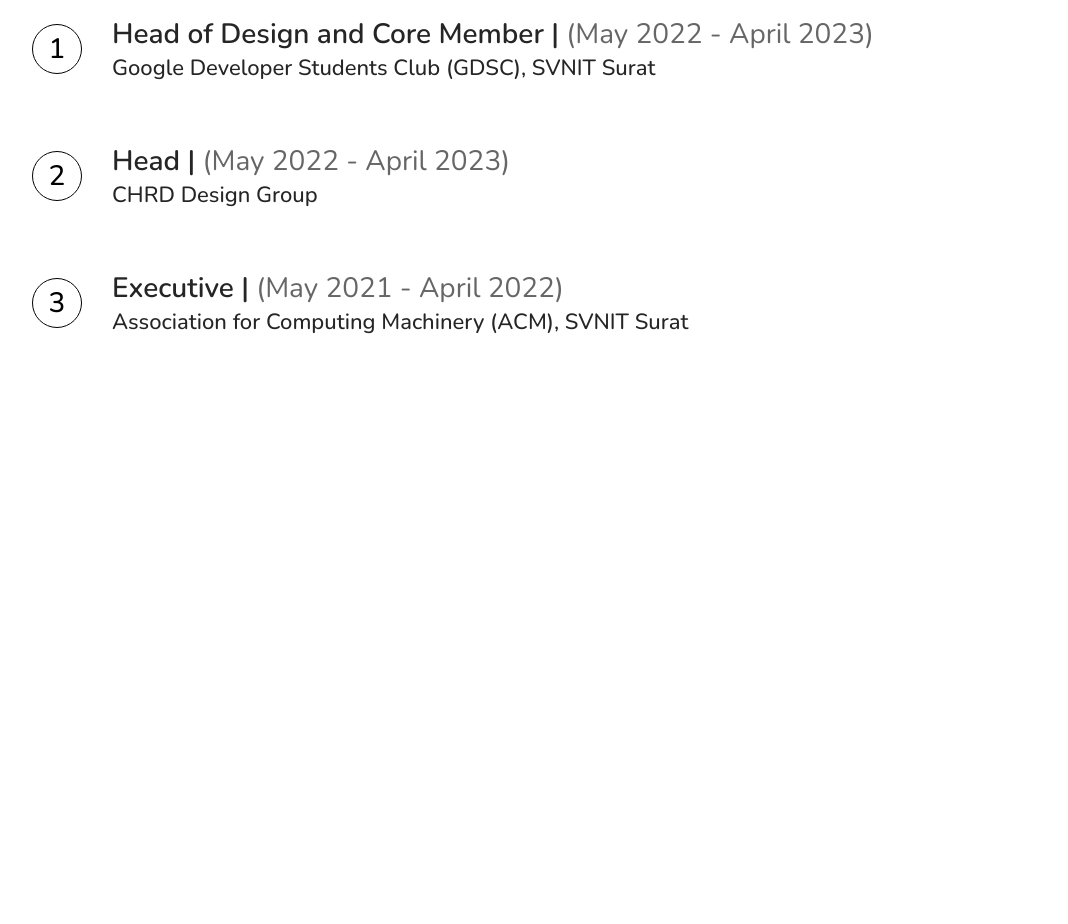
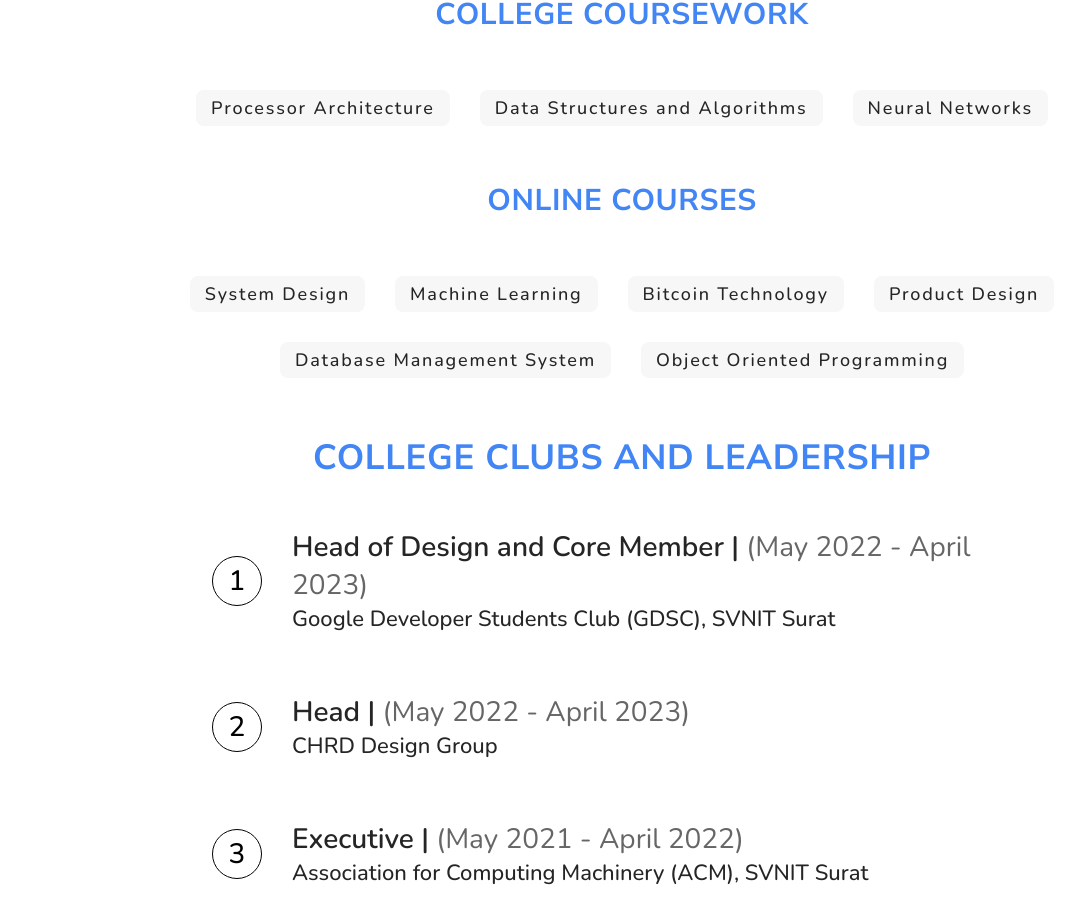
Before and after one commit to zealshah29/zeal-portfolio-v2, a React (Vite) app: page /work in a window 1280 px wide. Shown: the part 5740-6664 px from the top of the page, without its empty margins (18-1086 px from the left). Before the commit the page ends 6197 px from the top, so only its background shows below. Built offline with nearby package versions, Linux system fonts and the light colour scheme.

Commit message:
Pushed from Locofy Builder

```diff
--- a/src/components/Clubs.tsx
+++ b/src/components/Clubs.tsx
@@ -1,4 +1,4 @@
-import { FunctionComponent } from "react";
+import { FunctionComponent, useCallback } from "react";
 
 export type ClubsType = {
   className?: string;
@@ -15,22 +15,92 @@
   may2022April2023,
   googleDeveloperStudentsCl,
 }) => {
+  const onFrameContainerClick = useCallback(() => {
+    window.open(
+      "https://youtube.com/playlist?list=PLCRMIe5FDPsd0gVs500xeOewfySTsmEjf&si=BUynwY901MiITsXL"
+    );
+  }, []);
+
+  const onFrameContainerClick1 = useCallback(() => {
+    window.open(
+      "https://developers.google.com/machine-learning/crash-course/ml-intro"
+    );
+  }, []);
+
+  const onFrameContainerClick2 = useCallback(() => {
+    window.open(
+      "https://youtube.com/playlist?list=PLdW8AKJtqW7u7JKzkiXsDxNFlOrmjGwDJ&si=HKCiFU8FGsC3mnfZ"
+    );
+  }, []);
+
+  const onFrameContainerClick3 = useCallback(() => {
+    window.open(
+      "https://youtube.com/playlist?list=PLAwxTw4SYaPlTr1MmjkAZXVv8Su2CfY7D&si=MpbJuzj3PbVBX20T"
+    );
+  }, []);
+
+  const onFrameContainerClick4 = useCallback(() => {
+    window.open(
+      "https://youtube.com/playlist?list=PLxCzCOWd7aiFAN6I8CuViBuCdJgiOkT2Y&si=8dZA9geeHPV1m-RB"
+    );
+  }, []);
+
+  const onFrameContainerClick5 = useCallback(() => {
+    window.open(
+      "https://drive.google.com/file/d/1iLm81RWiM21qfMiwjgnJmWdgYaCld4uM/view?usp=sharing"
+    );
+  }, []);
+
   return (
     <div
-      className={`self-stretch flex flex-row items-center justify-start py-0 px-2.5 gap-[30px] text-center text-9xl text-black font-nunito ${className}`}
+      className={`self-stretch flex flex-row flex-wrap items-center justify-center py-[30px] px-[50px] gap-[30px] text-center text-lg text-gray-100 font-nunito ${className}`}
     >
-      <div className="w-[50px] rounded-6xl bg-gainsboro-200 box-border h-[50px] flex flex-col items-center justify-center border-[1px] border-solid border-black lg:w-[45px] lg:h-[45px] md:w-10 md:h-10 sm:w-[30px] sm:h-[30px]">
-        <div className="self-stretch relative font-medium flex items-center justify-center h-[40.4px] shrink-0 lg:text-6xl md:text-3xl sm:text-lgi">
-          {prop}
+      <div
+        className="rounded-lg bg-whitesmoke flex flex-row items-center justify-center py-1.5 px-[15px] cursor-pointer lg:pl-[15px] lg:box-border md:py-[5px] md:px-2.5 md:box-border sm:py-1 sm:px-2 sm:box-border"
+        onClick={onFrameContainerClick}
+      >
+        <div className="relative tracking-[0.1em] font-medium lg:text-base md:text-base sm:text-xs MoTab:text-lg">
+          System Design
         </div>
       </div>
-      <div className="flex-1 flex flex-col items-start justify-center text-left text-gray-100">
-        <div className="self-stretch relative lg:text-6xl md:text-3xl sm:text-lgi">
-          <span className="font-semibold">{headOfDesignAndCoreMember}</span>
-          <span className="text-gray-300">{may2022April2023}</span>
+      <div
+        className="rounded-lg bg-whitesmoke flex flex-row items-center justify-center py-1.5 px-[15px] cursor-pointer lg:pl-[15px] lg:box-border md:py-[5px] md:px-2.5 md:box-border sm:py-1 sm:px-2 sm:box-border"
+        onClick={onFrameContainerClick1}
+      >
+        <div className="relative tracking-[0.1em] font-medium lg:text-base md:text-base sm:text-xs MoTab:text-lg">
+          Machine Learning
         </div>
-        <div className="self-stretch relative text-3xl font-medium lg:text-2xl md:text-lg sm:text-mini">
-          {googleDeveloperStudentsCl}
+      </div>
+      <div
+        className="rounded-lg bg-whitesmoke flex flex-row items-center justify-center py-1.5 px-[15px] cursor-pointer lg:pl-[15px] lg:box-border md:py-[5px] md:px-2.5 md:box-border sm:py-1 sm:px-2 sm:box-border"
+        onClick={onFrameContainerClick2}
+      >
+        <div className="relative tracking-[0.1em] font-medium lg:text-base md:text-base sm:text-xs MoTab:text-lg">
+          Bitcoin Technology
+        </div>
+      </div>
+      <div
+        className="rounded-lg bg-whitesmoke flex flex-row items-center justify-center py-1.5 px-[15px] cursor-pointer lg:pl-[15px] lg:box-border md:py-[5px] md:px-2.5 md:box-border sm:py-1 sm:px-2 sm:box-border"
+        onClick={onFrameContainerClick3}
+      >
+        <div className="relative tracking-[0.1em] font-medium lg:text-base md:text-base sm:text-xs MoTab:text-lg">
+          Product Design
+        </div>
+      </div>
+      <div
+        className="rounded-lg bg-whitesmoke flex flex-row items-center justify-center py-1.5 px-[15px] cursor-pointer lg:pl-[15px] lg:box-border md:py-[5px] md:px-2.5 md:box-border sm:py-1 sm:px-2 sm:box-border"
+        onClick={onFrameContainerClick4}
+      >
+        <div className="relative tracking-[0.1em] font-medium lg:text-base md:text-base sm:text-xs MoTab:text-lg">
+          Database Management System
+        </div>
+      </div>
+      <div
+        className="rounded-lg bg-whitesmoke flex flex-row items-center justify-center py-1.5 px-[15px] cursor-pointer lg:pl-[15px] lg:box-border md:py-[5px] md:px-2.5 md:box-border sm:py-1 sm:px-2 sm:box-border"
+        onClick={onFrameContainerClick5}
+      >
+        <div className="relative tracking-[0.1em] font-medium lg:text-base md:text-base sm:text-xs MoTab:text-lg">
+          Object Oriented Programming
         </div>
       </div>
     </div>
--- a/src/pages/Work.tsx
+++ b/src/pages/Work.tsx
@@ -461,27 +461,84 @@
             </div>
           </div>
           <b className="self-stretch relative tracking-[0.02em] leading-[50px] lg:text-11xl md:text-6xl sm:text-xl sm:leading-[25px]">
+            RELEVANT COURSEWORK
+          </b>
+          <b className="self-stretch relative text-11xl tracking-[0.02em] leading-[40px] lg:text-6xl md:text-xl sm:text-mid sm:leading-[25px]">
+            COLLEGE COURSEWORK
+          </b>
+          <div className="self-stretch flex flex-row flex-wrap items-center justify-center py-[30px] px-[50px] gap-[30px] text-lg text-gray-100 font-nunito">
+            <div className="rounded-lg bg-whitesmoke flex flex-row items-center justify-center py-1.5 px-[15px] lg:pl-[15px] lg:box-border md:py-[5px] md:px-2.5 md:box-border sm:py-1 sm:px-2 sm:box-border">
+              <div className="relative tracking-[0.1em] font-medium lg:text-base md:text-base sm:text-xs MoTab:text-lg">
+                Processor Architecture
+              </div>
+            </div>
+            <div className="rounded-lg bg-whitesmoke flex flex-row items-center justify-center py-1.5 px-[15px] lg:pl-[15px] lg:box-border md:py-[5px] md:px-2.5 md:box-border sm:py-1 sm:px-2 sm:box-border">
+              <div className="relative tracking-[0.1em] font-medium lg:text-base md:text-base sm:text-xs MoTab:text-lg">
+                Data Structures and Algorithms
+              </div>
+            </div>
+            <div className="rounded-lg bg-whitesmoke flex flex-row items-center justify-center py-1.5 px-[15px] lg:pl-[15px] lg:box-border md:py-[5px] md:px-2.5 md:box-border sm:py-1 sm:px-2 sm:box-border">
+              <div className="relative tracking-[0.1em] font-medium lg:text-base md:text-base sm:text-xs MoTab:text-lg">
+                Neural Networks
+              </div>
+            </div>
+          </div>
+          <b className="self-stretch relative text-11xl tracking-[0.02em] leading-[40px] lg:text-6xl md:text-xl sm:text-mid sm:leading-[25px]">
+            ONLINE COURSES
+          </b>
+          <Clubs />
+          <b className="self-stretch relative tracking-[0.02em] leading-[50px] lg:text-11xl md:text-6xl sm:text-xl sm:leading-[25px]">
             COLLEGE CLUBS AND LEADERSHIP
           </b>
-          <div className="self-stretch flex flex-col items-start justify-center p-5 gap-[59px] sm:gap-[30px] sm:pt-0 sm:pb-0 sm:box-border">
-            <Clubs
-              prop="1"
-              headOfDesignAndCoreMember="Head of Design and Core Member | "
-              may2022April2023="(May 2022 - April 2023)"
-              googleDeveloperStudentsCl="Google Developer Students Club (GDSC), SVNIT Surat"
-            />
-            <Clubs
-              prop="2"
-              headOfDesignAndCoreMember="Head | "
-              may2022April2023="(May 2022 - April 2023)"
-              googleDeveloperStudentsCl="CHRD Design Group"
-            />
-            <Clubs
-              prop="3"
-              headOfDesignAndCoreMember="Executive | "
-              may2022April2023="(May 2021 - April 2022)"
-              googleDeveloperStudentsCl="Association for Computing Machinery (ACM), SVNIT Surat"
-            />
+          <div className="self-stretch flex flex-col items-center justify-center py-5 px-[200px] gap-[59px] text-9xl text-black font-nunito md:pl-[100px] md:pr-[100px] md:box-border sm:gap-[30px] sm:py-0 sm:px-[50px] sm:box-border MoTab:pl-5 MoTab:pr-5 MoTab:box-border">
+            <div className="self-stretch flex flex-row items-center justify-start py-0 px-2.5 gap-[30px]">
+              <div className="w-[50px] rounded-6xl bg-gainsboro-200 box-border h-[50px] flex flex-col items-center justify-center border-[1px] border-solid border-black lg:w-[45px] lg:h-[45px] md:w-10 md:h-10 sm:w-[30px] sm:h-[30px]">
+                <div className="self-stretch relative font-medium flex items-center justify-center h-[40.4px] shrink-0 lg:text-6xl md:text-3xl sm:text-lgi">
+                  1
+                </div>
+              </div>
+              <div className="flex-1 flex flex-col items-start justify-center text-left text-gray-100">
+                <div className="self-stretch relative lg:text-6xl md:text-3xl sm:text-lgi">
+                  <span className="font-semibold">{`Head of Design and Core Member | `}</span>
+                  <span className="text-gray-300">(May 2022 - April 2023)</span>
+                </div>
+                <div className="self-stretch relative text-3xl font-medium lg:text-2xl md:text-lg sm:text-mini">
+                  Google Developer Students Club (GDSC), SVNIT Surat
+                </div>
+              </div>
+            </div>
+            <div className="self-stretch flex flex-row items-center justify-start py-0 px-2.5 gap-[30px]">
+              <div className="w-[50px] rounded-6xl bg-gainsboro-200 box-border h-[50px] flex flex-col items-center justify-center border-[1px] border-solid border-black lg:w-[45px] lg:h-[45px] md:w-10 md:h-10 sm:w-[30px] sm:h-[30px]">
+                <div className="self-stretch relative font-medium flex items-center justify-center h-[40.4px] shrink-0 lg:text-6xl md:text-3xl sm:text-lgi">
+                  2
+                </div>
+              </div>
+              <div className="flex-1 flex flex-col items-start justify-center text-left text-gray-100">
+                <div className="self-stretch relative lg:text-6xl md:text-3xl sm:text-lgi">
+                  <span className="font-semibold">{`Head | `}</span>
+                  <span className="text-gray-300">(May 2022 - April 2023)</span>
+                </div>
+                <div className="self-stretch relative text-3xl font-medium lg:text-2xl md:text-lg sm:text-mini">
+                  CHRD Design Group
+                </div>
+              </div>
+            </div>
+            <div className="self-stretch flex flex-row items-center justify-start py-0 px-2.5 gap-[30px]">
+              <div className="w-[50px] rounded-6xl bg-gainsboro-200 box-border h-[50px] flex flex-col items-center justify-center border-[1px] border-solid border-black lg:w-[45px] lg:h-[45px] md:w-10 md:h-10 sm:w-[30px] sm:h-[30px]">
+                <div className="self-stretch relative font-medium flex items-center justify-center h-[40.4px] shrink-0 lg:text-6xl md:text-3xl sm:text-lgi">
+                  3
+                </div>
+              </div>
+              <div className="flex-1 flex flex-col items-start justify-center text-left text-gray-100">
+                <div className="self-stretch relative lg:text-6xl md:text-3xl sm:text-lgi">
+                  <span className="font-semibold">{`Executive | `}</span>
+                  <span className="text-gray-300">(May 2021 - April 2022)</span>
+                </div>
+                <div className="self-stretch relative text-3xl font-medium lg:text-2xl md:text-lg sm:text-mini">
+                  Association for Computing Machinery (ACM), SVNIT Surat
+                </div>
+              </div>
+            </div>
           </div>
         </div>
       </div>
--- a/tailwind.config.js
+++ b/tailwind.config.js
@@ -49,6 +49,7 @@
       base: "16px",
       "21xl": "40px",
       "11xl": "30px",
+      "51xl": "70px",
       "2xs": "11px",
       "6xl": "25px",
       "26xl": "45px",
@@ -57,11 +58,11 @@
       "3xl": "22px",
       "9xl": "28px",
       lgi: "19px",
+      mid: "17px",
       "8xl": "27px",
       "5xl": "24px",
       sm: "14px",
       "3xs": "10px",
-      "51xl": "70px",
       inherit: "inherit",
     },
     screens: {
```
Also changed, not shown: public/index.html (deleted, +0 -15 lines), src/components/AndroidMenuBlog.tsx (line endings or trailing spaces), src/components/AndroidMenuHome.tsx (line endings or trailing spaces), src/components/AndroidMenuWork.tsx (line endings or trailing spaces), src/pages/Blog.tsx (line endings or trailing spaces), src/pages/Home.tsx (line endings or trailing spaces).
